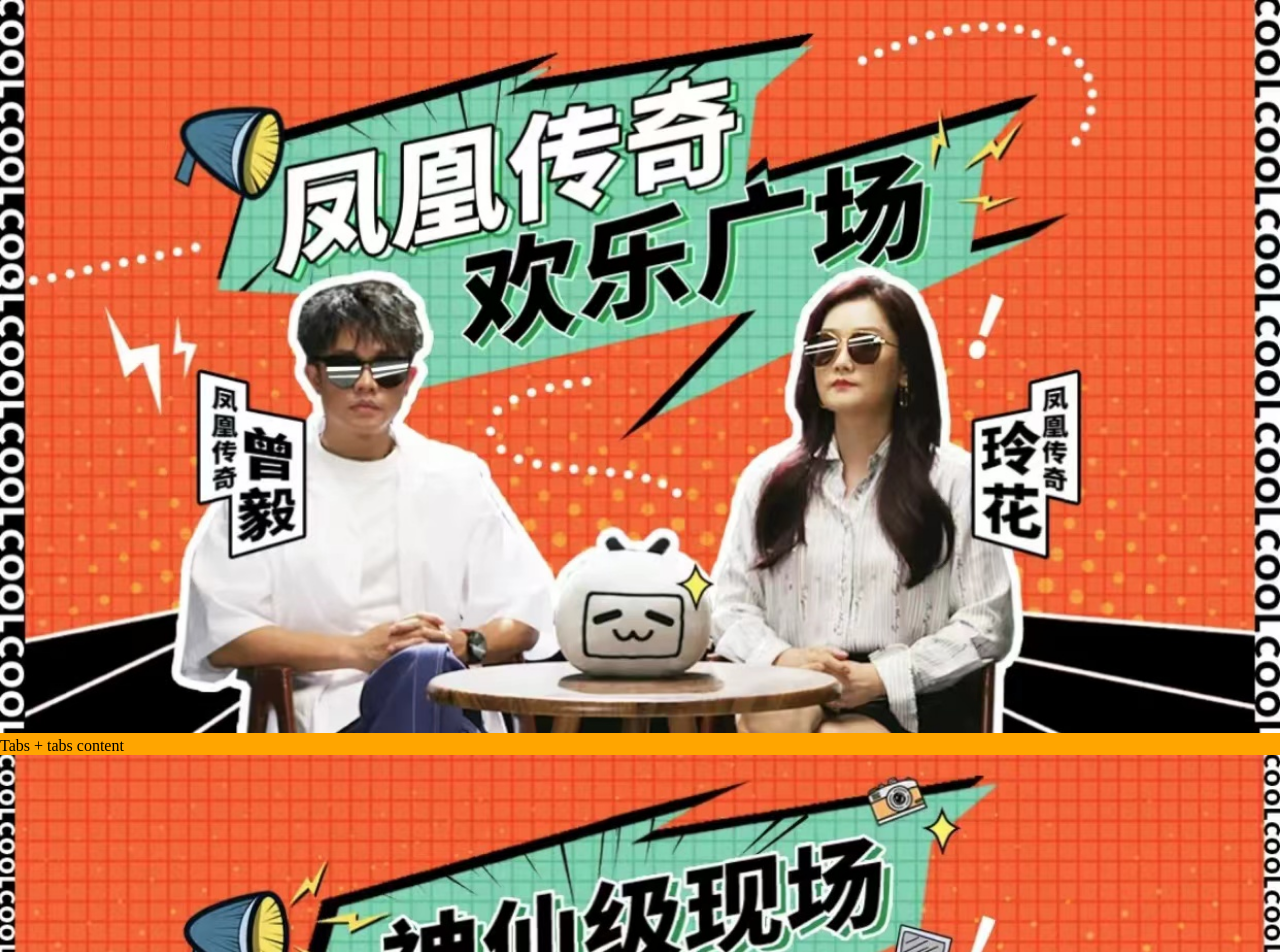
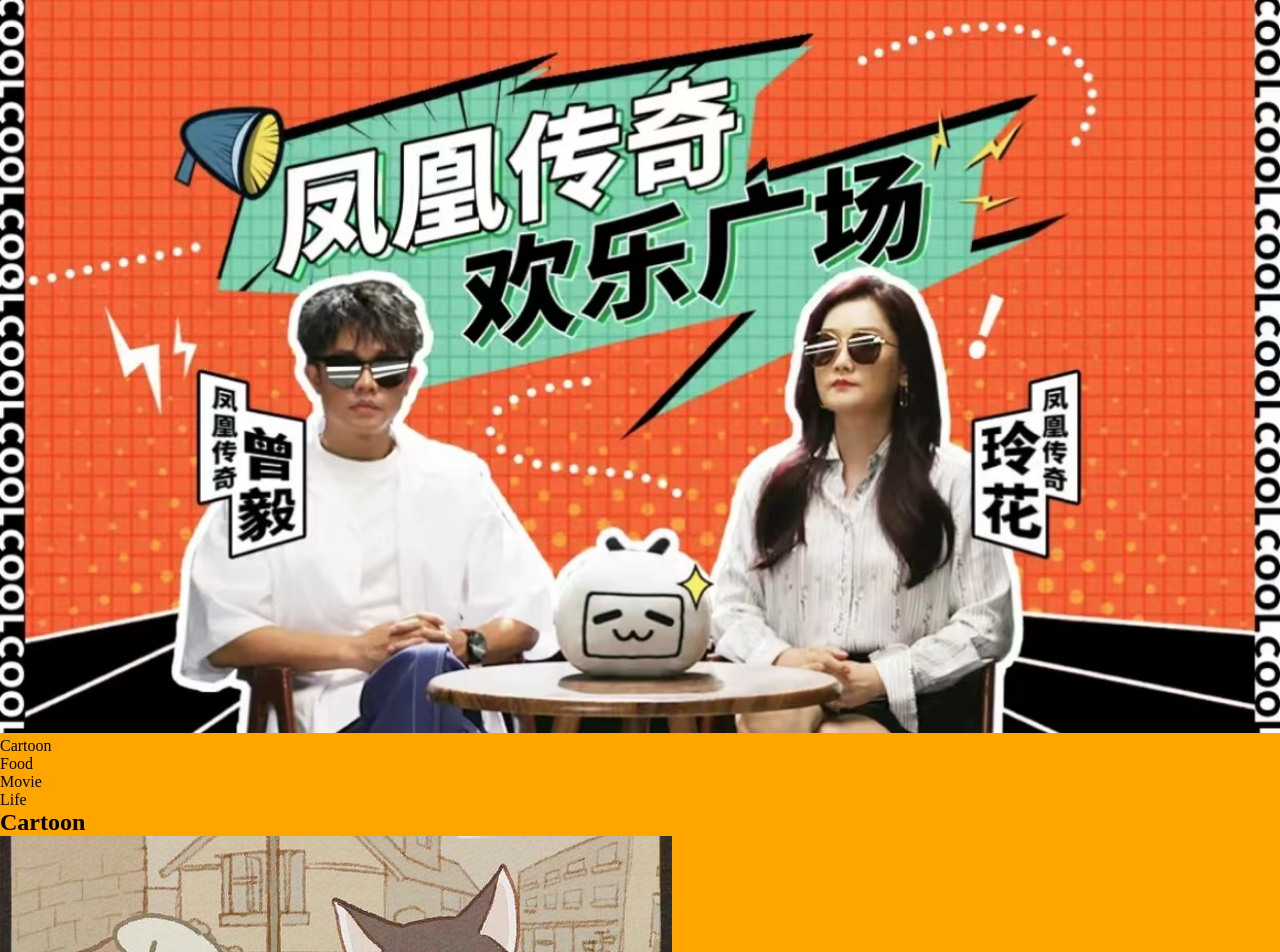
Before and after one commit to XiaoMaShawn/activity-page-, a React (Create React App) app in the folder activity-page/: page / in a window 1280 px wide. Shown: the top 952 px of the page. Built offline with nearby package versions, Linux system fonts and the light colour scheme.

Commit message:
basic structure of second section

```diff
--- a/activity-page/src/sections/SecondSection/index.tsx
+++ b/activity-page/src/sections/SecondSection/index.tsx
@@ -4,10 +4,41 @@
 
 // };
 
+import CartoonImage from '../../assets/cartoon.jpg'
+import FoodImage from '../../assets/food.jpg'
+import LifeImage from '../../assets/life.jpg'
+import MovieImage from '../../assets/movie.png'
+
 function SecondSection() {
   return (
     <div>
-      Tabs + tabs content
+      {/* tabs */}
+      <ul>
+        <li>Cartoon</li>
+        <li>Food</li>
+        <li>Movie</li>
+        <li>Life</li>
+      </ul>
+
+      {/* tab content */}
+      <div>
+        <section>
+          <h2>Cartoon</h2>
+          <img src={CartoonImage} alt='Cartoon image' />
+        </section>
+        <section>
+          <h2>Food</h2>
+          <img src={FoodImage} alt='Food image' />
+        </section>
+        <section>
+          <h2>Movie</h2>
+          <img src={MovieImage} alt='Movie image' />
+        </section>
+        <section>
+          <h2>Life</h2>
+          <img src={LifeImage} alt='Life image' />
+        </section>
+      </div>
     </div>
   )
 }
```
